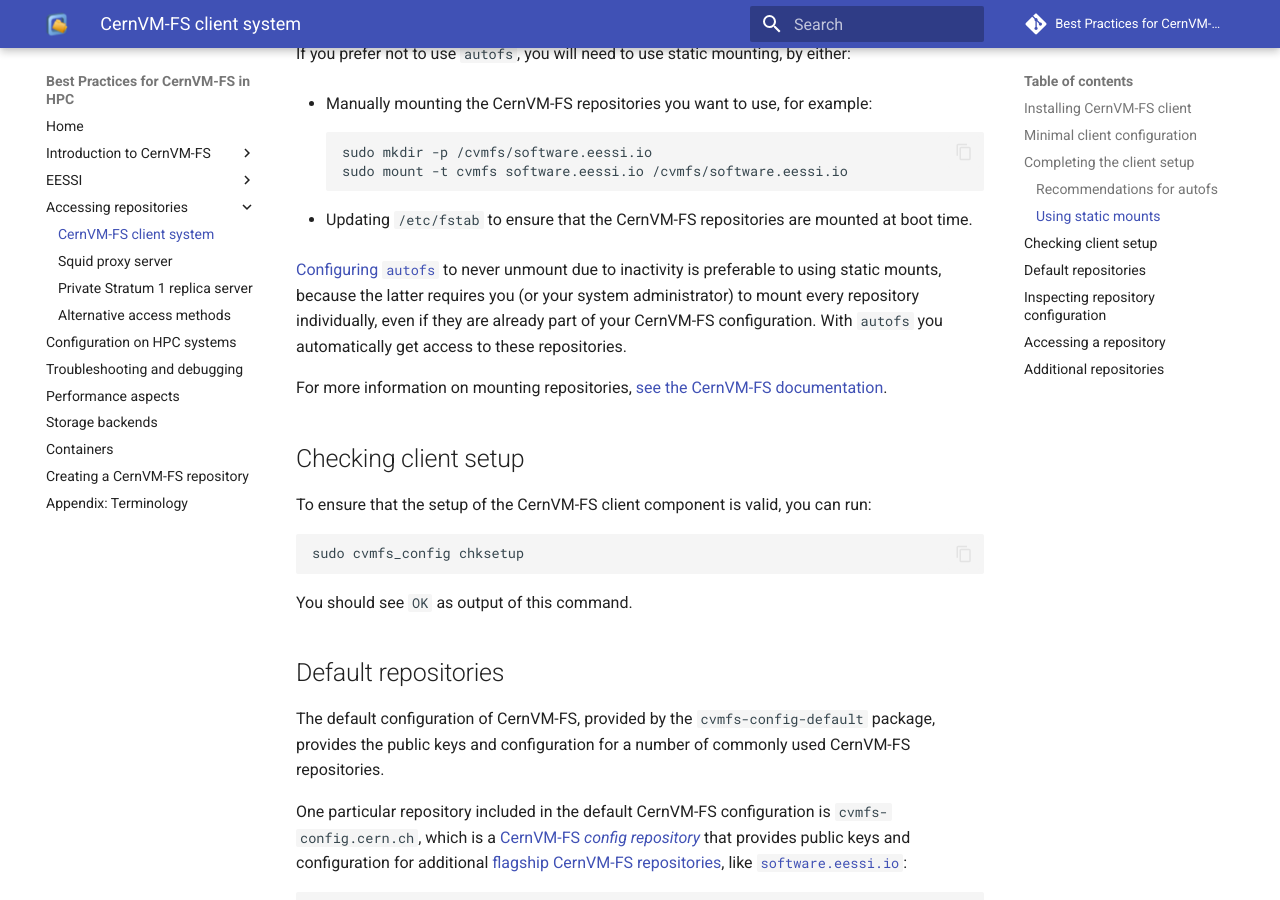
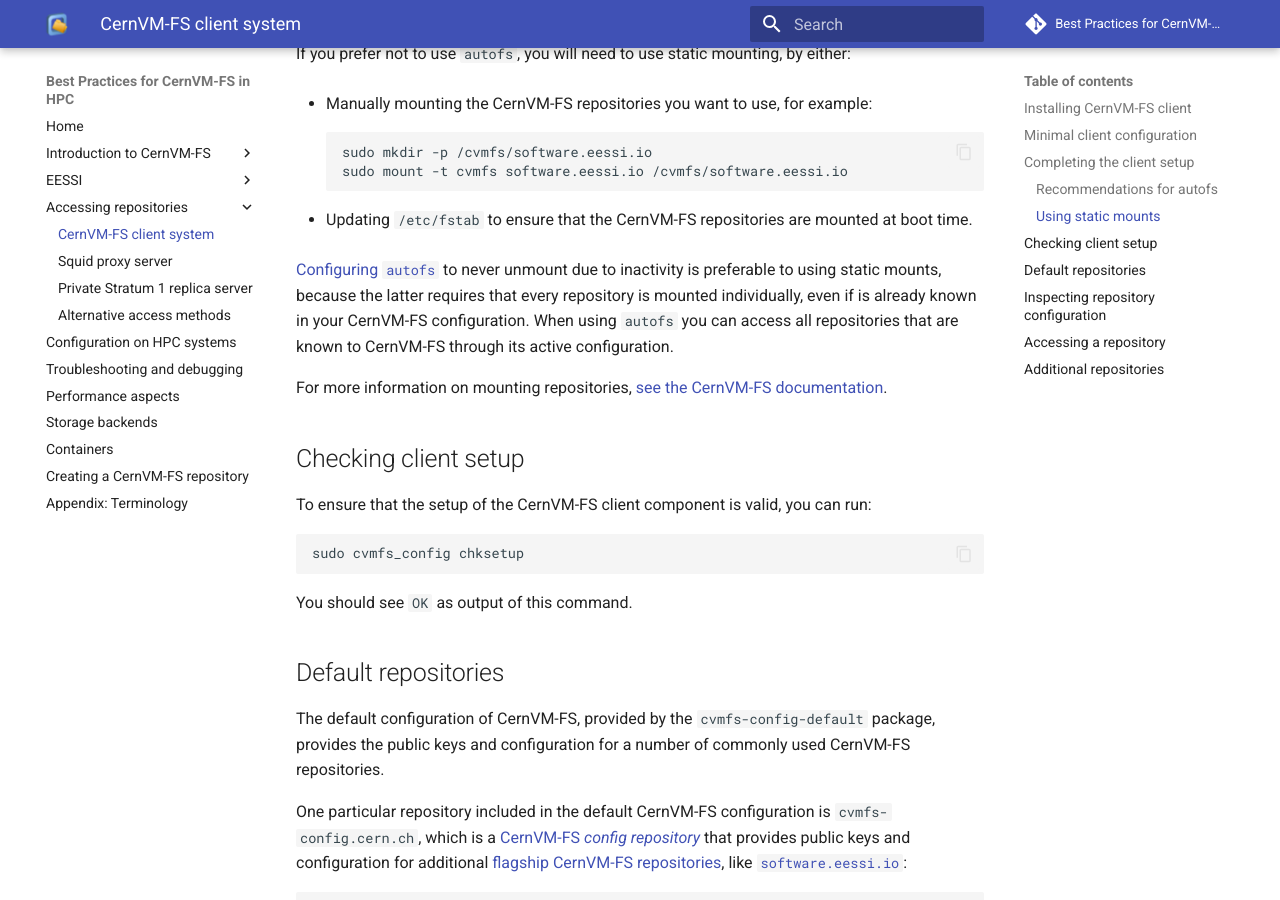
Before and after one commit to multixscale/cvmfs-tutorial-hpc-best-practices, an MkDocs documentation site: the page built from docs/access/client.md, in a window 1280 px wide and 900 px high, scrolled down 2444 px. Built offline with MkDocs 1.6.1 and Material for MkDocs 9.7.7, drawn with Linux system fonts in a browser that asks for light colours; comment, search, counter and statistics services are not loaded.

Commit message:
small rewording in paragraph on autofs vs static mounts

```diff
--- a/docs/access/client.md
+++ b/docs/access/client.md
@@ -166,8 +166,9 @@ If you prefer not to use `autofs`, you will need to use static mounting, by eith
 * Updating `/etc/fstab` to ensure that the CernVM-FS repositories are mounted at boot time.
 
 [Configuring `autofs`](#autofs) to never unmount due to inactivity is preferable to using static mounts,
-because the latter requires you (or your system administrator) to mount every repository individually,
-even if they are already part of your CernVM-FS configuration. With `autofs` you automatically get access to these repositories.
+because the latter requires that every repository is mounted individually,
+even if is already known in your CernVM-FS configuration.
+When using `autofs` you can access all repositories that are known to CernVM-FS through its active configuration.
 
 For more information on mounting repositories,
 [see the CernVM-FS documentation](https://cvmfs.readthedocs.io/en/stable/cpt-configure.html#mounting).
```
